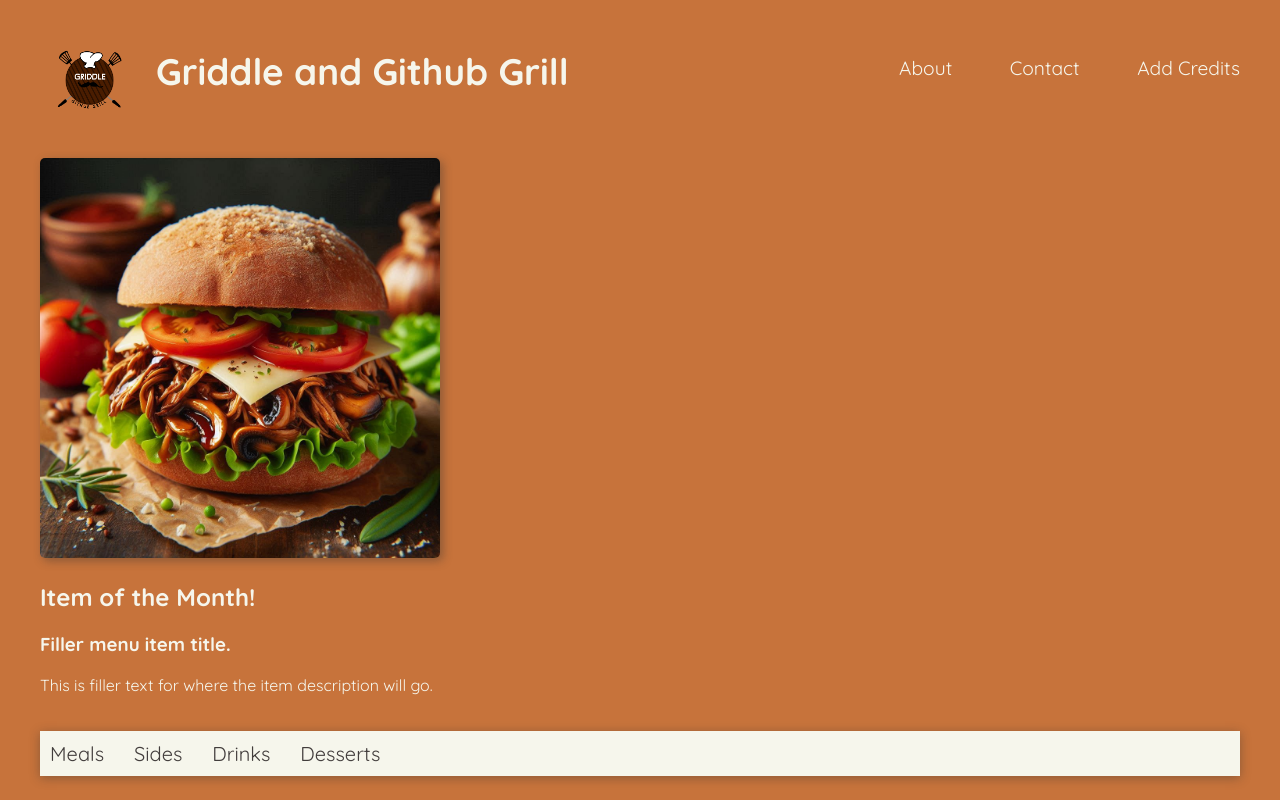
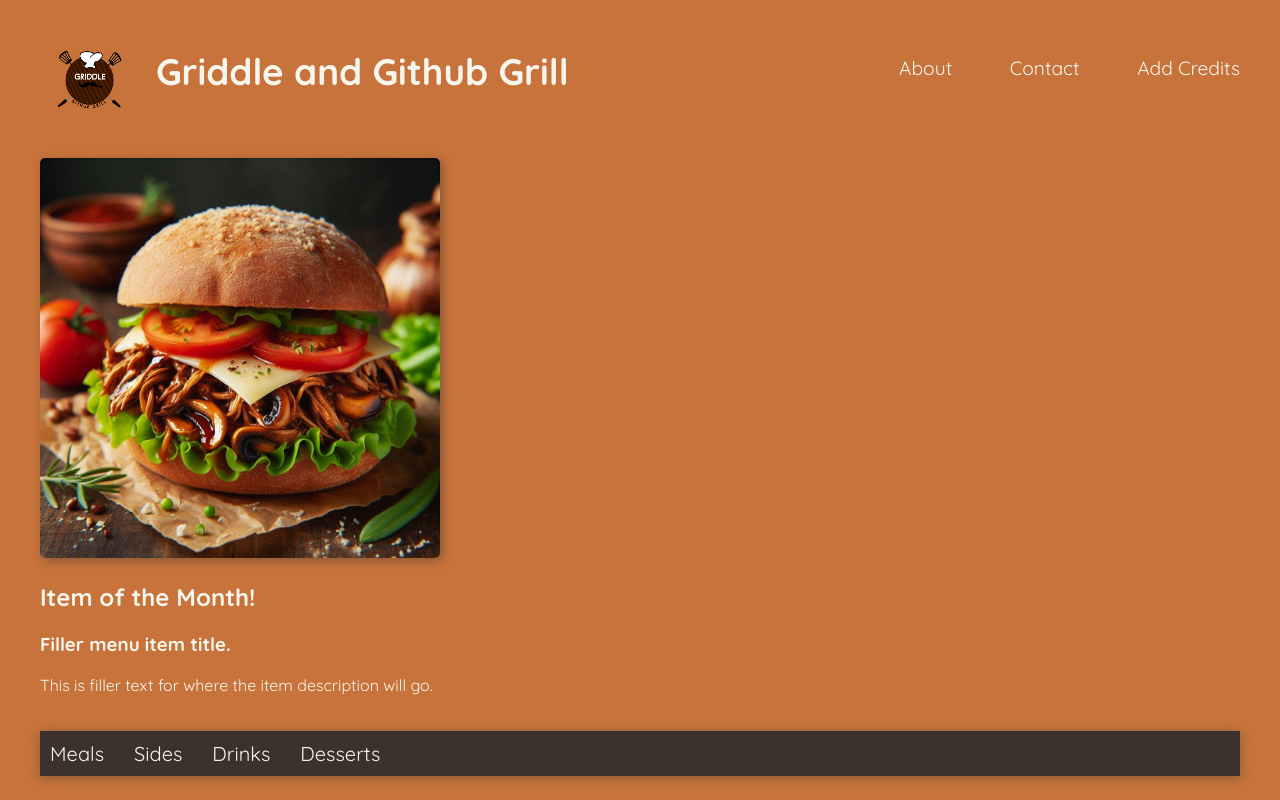
Before and after one commit to chingu-voyages/v50-tier1-team-03, a React (Vite) app: page / in a window 1280 px wide. Shown: the top 800 px of the page. Built offline with nearby package versions, Linux system fonts and the light colour scheme.

Commit message:
Reversed color scheme on menu nav

```diff
--- a/src/index.css
+++ b/src/index.css
@@ -103,8 +103,8 @@ h1 {
 }
 
 .menu-links-list {
-  background: var(--light-bg);
-  color: var(--main--text__dark);
+  background: var(--dark-bg);
+  color: var(--main--text__light);
   padding: 0.5em;
   box-shadow: 0 2px 10px rgba(50, 50, 50, 0.4);
 }
```
